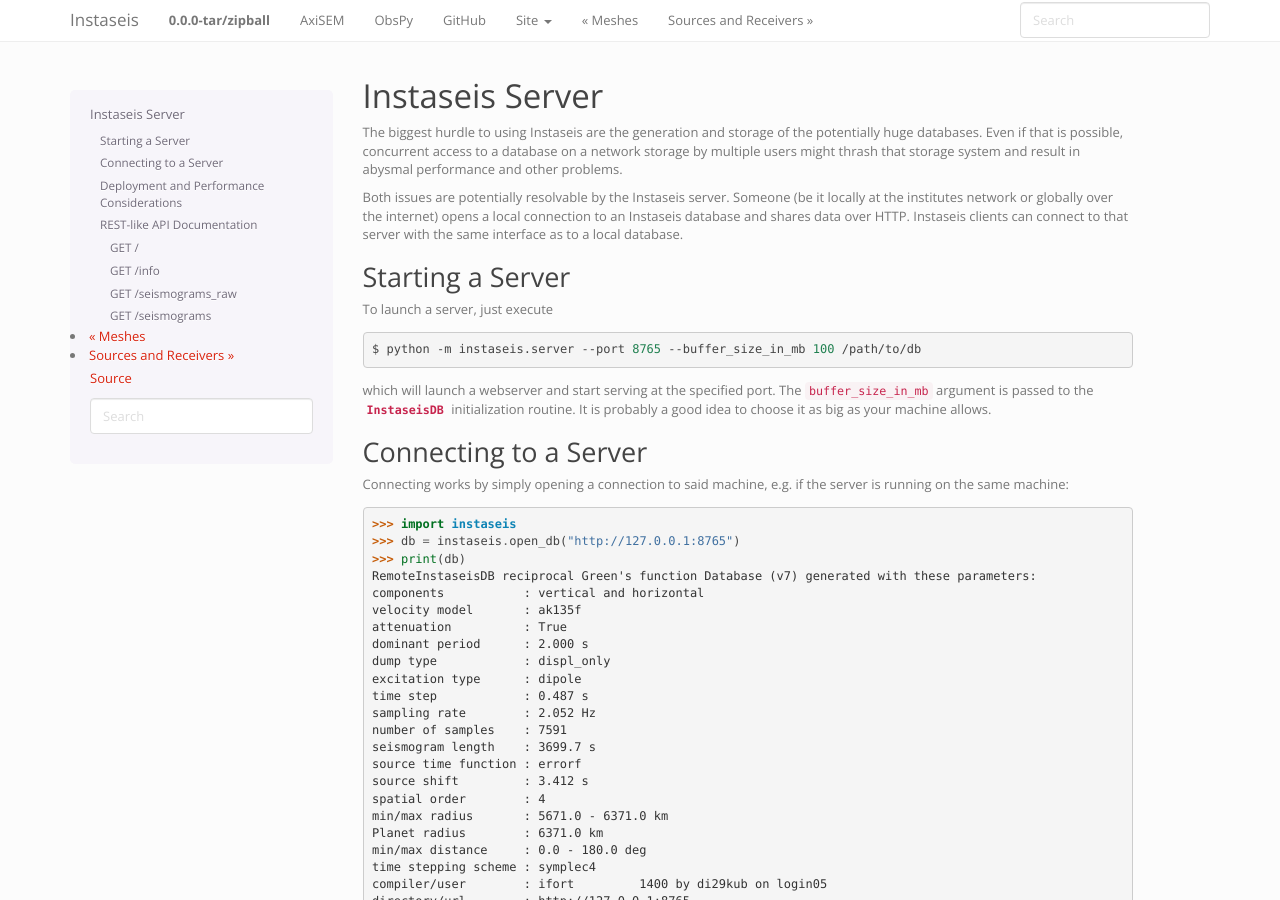
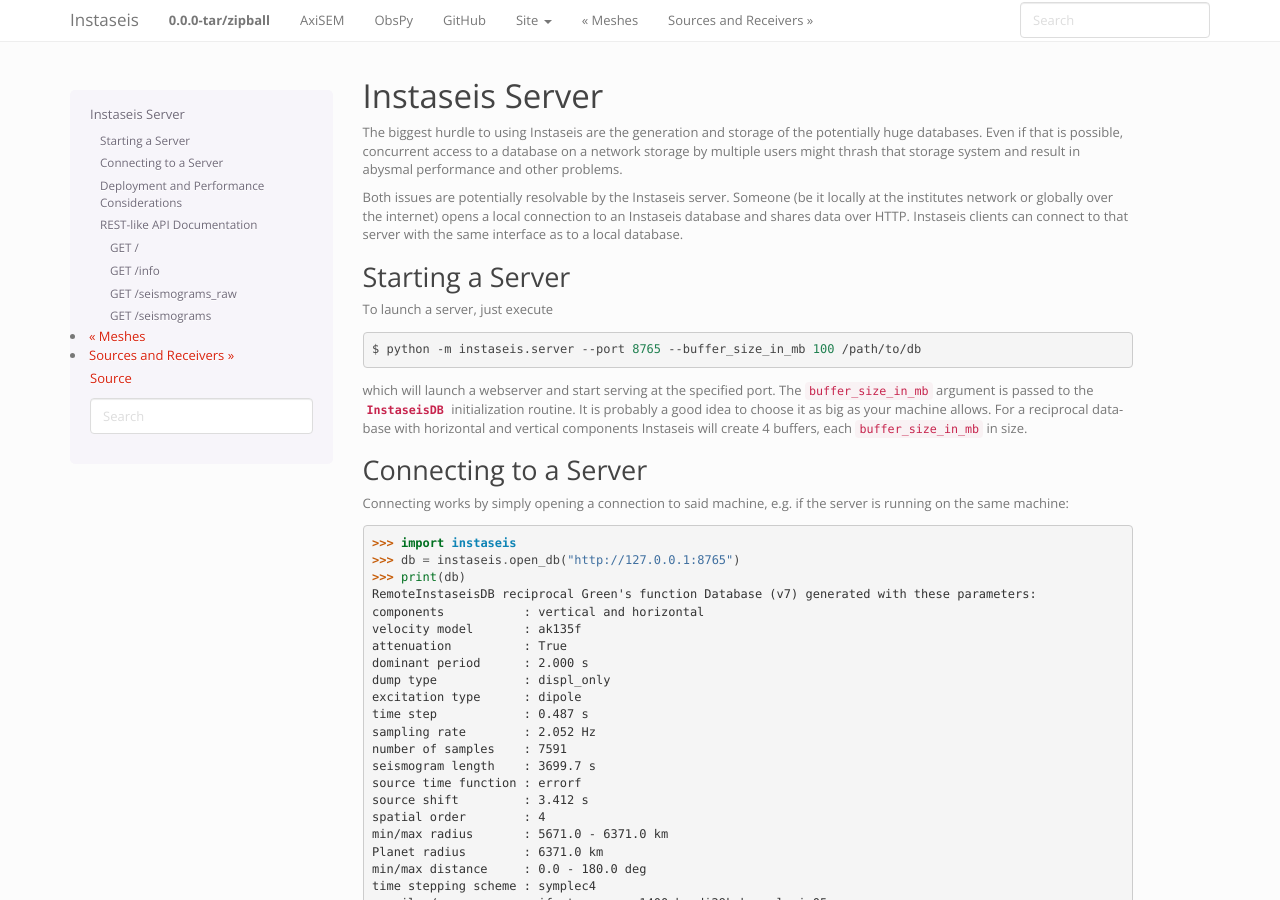
Before and after one commit to krischer/instaseis, a Sphinx documentation site: the page built from doc/server.rst, in a window 1280 px wide and 900 px high. Built offline with Sphinx 7.4.7, drawn with Linux system fonts in a browser that asks for light colours.

Commit message:
Documenting number of caches when launching a server

```diff
--- a/doc/server.rst
+++ b/doc/server.rst
@@ -26,6 +26,8 @@ which will launch a webserver and start serving at the specified port. The
 ``buffer_size_in_mb`` argument is passed to the
 :class:`~instaseis.instaseis_db.InstaseisDB` initialization routine. It is
 probably a good idea to choose it as big as your machine allows.
+For a reciprocal database with horizontal and vertical components Instaseis
+will create 4 buffers, each ``buffer_size_in_mb`` in size.
 
 Connecting to a Server
 ======================
```
